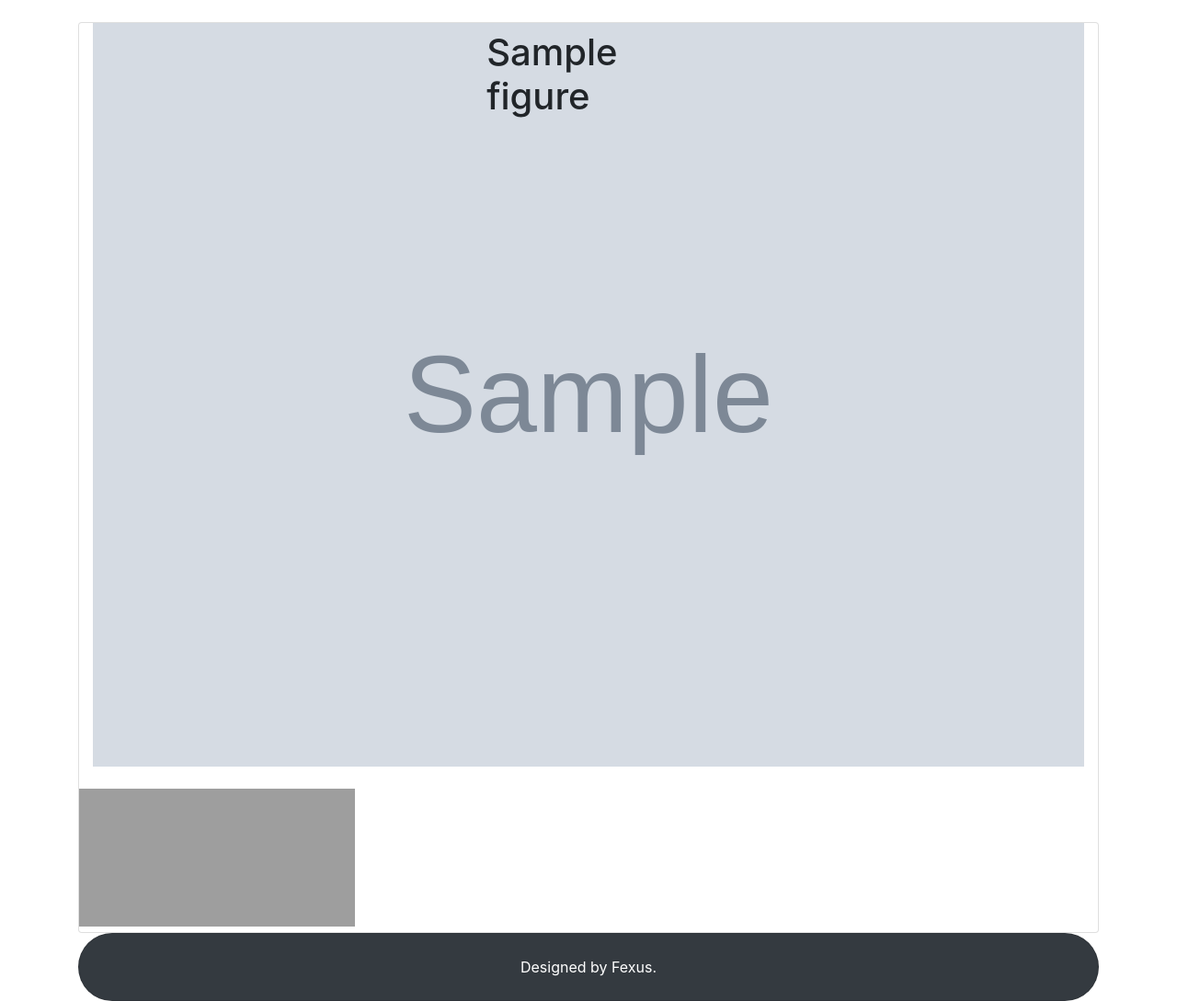
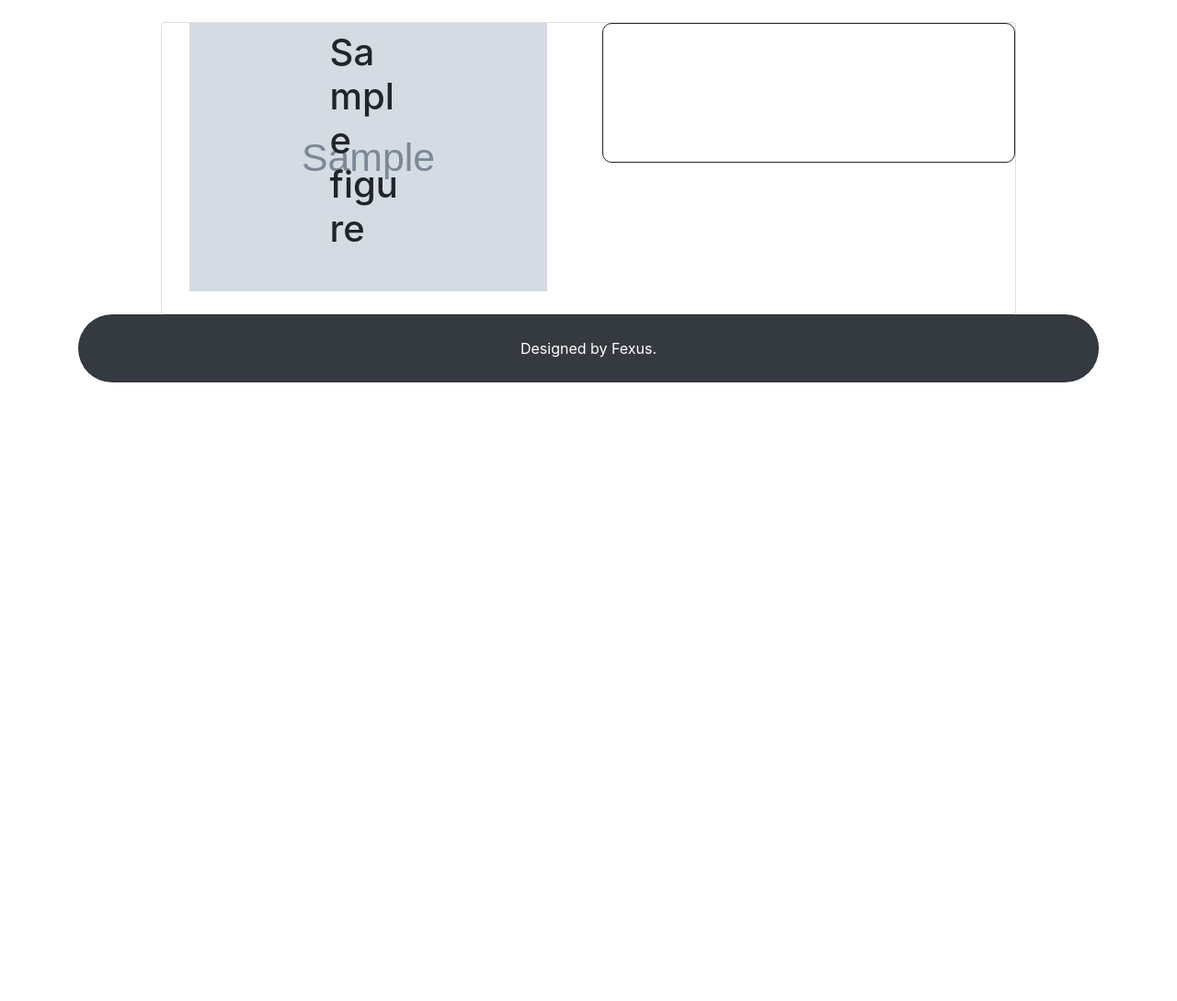
Before and after one commit to FexusZ/Snowtricks, a Symfony app: template templates/pages/figures/show.html.twig in a window 1280 px wide. Shown: the part 56-1145 px from the top of the page at 92% size. After the commit the page ends 472 px from the top, so only its background shows below. Run offline with Twig, Linux system fonts and the light colour scheme; the template is opened without the code that fills it: most values are stand-ins (such as "Sample title", 1, 10 or a date in 2020); grey boxes marked "Sample" are stand-in pictures; some libraries are stand-ins or nearby versions; grey boxes are pictures that could not be loaded.

Commit message:
Ajout de video mis en place.

```diff
--- a/public/css/projet6.css
+++ b/public/css/projet6.css
@@ -1,5 +1,22 @@
 .jumbotron{
-    background-color: #ddd !important;
+     background-color: #ddd !important;
+ }
+
+.plus{
+    width: 20px;
+    margin-bottom: 1rem;
+}
+
+.video>.form-group{
+    margin-bottom:0rem !important;
+}
+
+#figure_videos>.form-group{
+    margin-bottom:0rem !important;
+}
+
+#figure_videos>.form-group>.form-group{
+    margin-bottom:0rem !important;
 }
 
 .btn-trick {
--- a/templates/base.html.twig
+++ b/templates/base.html.twig
@@ -4,6 +4,7 @@
         <meta charset="UTF-8">
         <title>{% block title %}Welcome!{% endblock %}</title>
         {% block stylesheets %}
+            <script src="https://code.jquery.com/jquery-3.5.1.js" integrity="sha256-QWo7LDvxbWT2tbbQ97B53yJnYU3WhH/C8ycbRAkjPDc=" crossorigin="anonymous"></script>
             <link rel="stylesheet" href="https://stackpath.bootstrapcdn.com/bootstrap/4.3.1/css/bootstrap.min.css" integrity="sha384-ggOyR0iXCbMQv3Xipma34MD+dH/1fQ784/j6cY/iJTQUOhcWr7x9JvoRxT2MZw1T" crossorigin="anonymous">
             <link rel="stylesheet" href="https://stackpath.bootstrapcdn.com/font-awesome/4.7.0/css/font-awesome.min.css" integrity="sha384-wvfXpqpZZVQGK6TAh5PVlGOfQNHSoD2xbE+QkPxCAFlNEevoEH3Sl0sibVcOQVnN" crossorigin="anonymous">
             <link rel="stylesheet" type="text/css" href="{{ asset('css/projet6.css') }}">
--- a/templates/pages/figures/show.html.twig
+++ b/templates/pages/figures/show.html.twig
@@ -1,11 +1,11 @@
 {% extends 'base.html.twig' %}
 {% block body %}
-
-
     {% for tab_row in tab_query %}
-        <div class="container">
+        <div class="container w-75">
             <div class="card mt-4">
                 <div class="row">
+                    {% if tab_row.image is not empty %}
+                        <div class="col-md-6">
                     {% for image in tab_row.image %}
                         {% if flag_first is not defined %}
                             <div class="container">
@@ -22,18 +22,35 @@
                             </div>
                         {% endif %}
                     {% endfor %}
-                </div>
-                <div class="row">
-                    {% for video in tab_row.video %}
-                        <div class="col-md-4">
-                            <embed type="video/webm" class='h-auto w-auto'
-                                   src="{{ asset('uploads') }}/{{ video.video }}"
-                            >
+                    </div>
+                    {% endif %}
+                    {% if tab_row.video is not empty %}
+                        <div class="col-md-6">
+                            <div style="border-top-left-radius: 0.625rem;border-top-right-radius: 0.625rem;">
+                                <div id="carouselExampleControls" class="carousel slide" >
+                                <div class="carousel-inner">
+                                    {% for video in tab_row.video %}
+                                            <div class="carousel-item {% if flag_video is not defined %}active{% endif %}">
+                                                <embed class='d-block w-100 h-100' style="border-radius: 0.625rem;border:solid 1px;" src="{{ video.video }}" frameborder="0" allow="autoplay; encrypted-media"  allowfullscreen />
+                                            </div>
+                                            {% set flag_video = true %}
+                                    {% endfor %}
+                                </div>
+                                <a class="carousel-control-prev" href="#carouselExampleControls" role="button" data-slide="prev">
+                                    <span class="carousel-control-prev-icon" aria-hidden="true"></span>
+                                    <span class="sr-only">Previous</span>
+                                </a>
+                                <a class="carousel-control-next" href="#carouselExampleControls" role="button" data-slide="next">
+                                <span class="carousel-control-next-icon" aria-hidden="true"></span>
+                                <span class="sr-only">Next</span>
+                            </a>
+                                </div>
+                            </div>
                         </div>
-                    {% endfor %}
+                    {% endif %}
+
                 </div>
             </div>
-
         </div>
     {%  endfor %}
 {% endblock %}
```
Also changed, not shown: src/Controller/FigureController.php (+21 -14 lines), src/Entity/Figures.php (+8 -0 lines), src/Form/FigureType.php (+17 -3 lines), src/Form/VideoType.php (+6 -3 lines), templates/pages/figures/create.html.twig (+36 -1 lines), public/uploads/a9576a080bf0780419b7fcb2ec351739.jpeg (deleted), public/uploads/plus.png (added).
